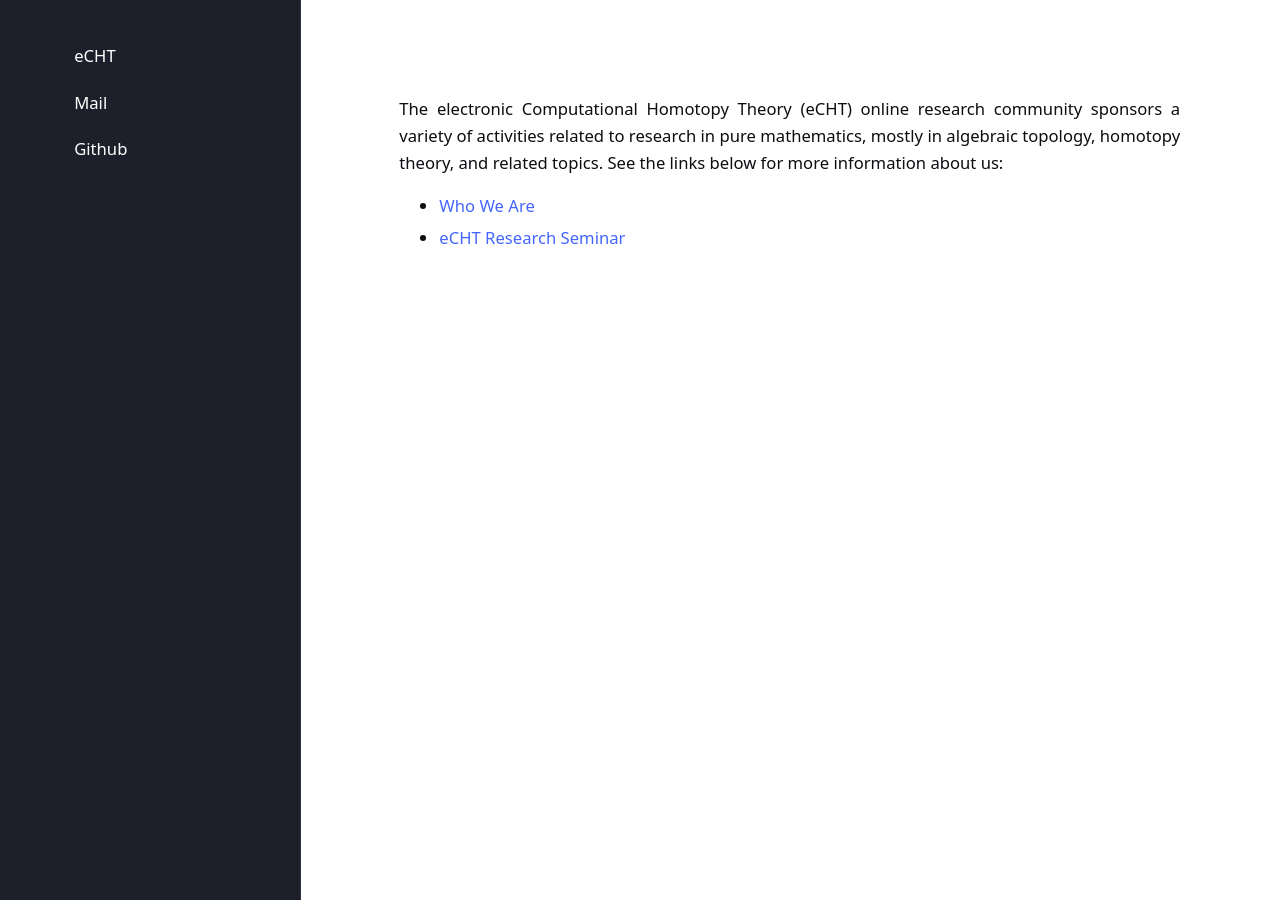
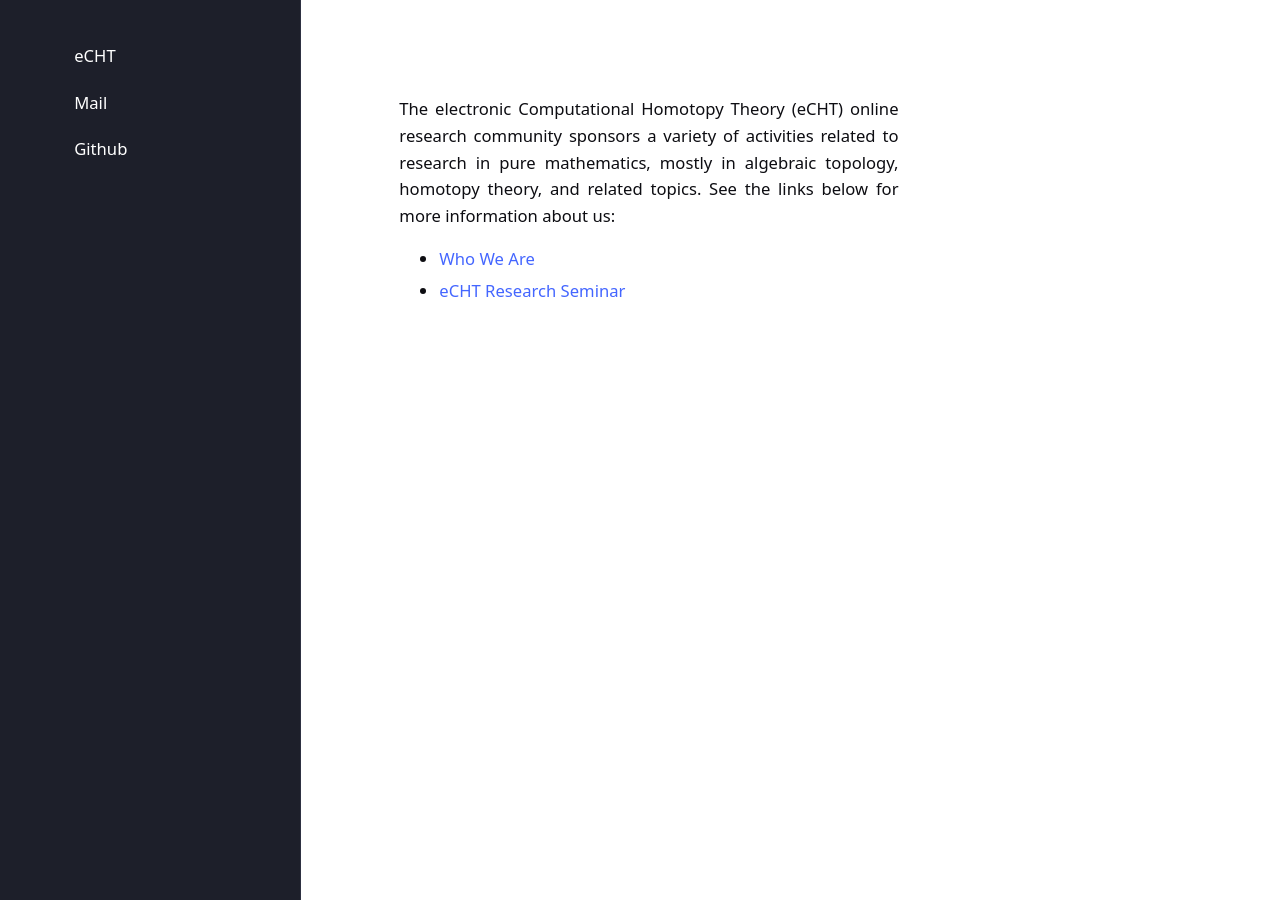
Before and after one commit to eCHTorc/eCHTorc.github.io, a Jekyll site: the page built from index.md, in a window 1280 px wide. Built offline with Jekyll 4.4.1, drawn with Linux system fonts in a browser that asks for light colours; our own code applies the rules of GitHub Pages for plain Markdown files.

Commit message:
Reduce max-width of body to 30em

```diff
--- a/assets/css/sidebar.sass
+++ b/assets/css/sidebar.sass
@@ -14,7 +14,7 @@ body > header, body > footer
 body > *
   margin: 0
   padding: 2em 6em
-  max-width: 50em
+  max-width: 30em
   box-shadow: none
 
 aside
```
